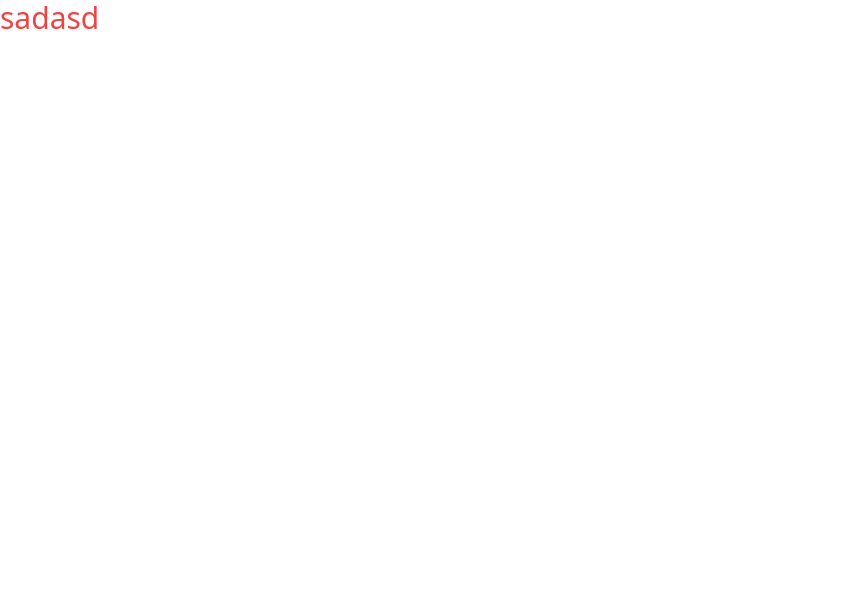
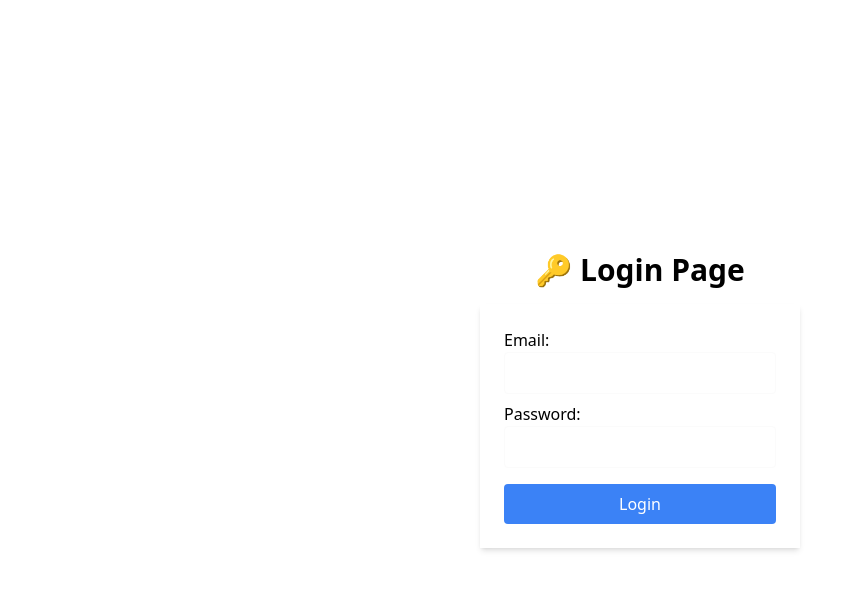
Before and after one commit to vudinhan2525/CinePhile, a React (Vite) app: page /login in a window 1280 px wide. Shown: the top 590 px of the page, without its empty margins (0-860 px from the left). Built offline with nearby package versions, Linux system fonts and the light colour scheme.

Commit message:
init code base

```diff
--- a/package.json
+++ b/package.json
@@ -10,9 +10,12 @@
     "preview": "vite preview"
   },
   "dependencies": {
+    "path": "^0.12.7",
     "react": "^19.0.0",
     "react-dom": "^19.0.0",
-    "tailwindcss-animate": "^1.0.7"
+    "react-router-dom": "^7.2.0",
+    "tailwindcss-animate": "^1.0.7",
+    "url": "^0.11.4"
   },
   "devDependencies": {
     "@eslint/js": "^9.19.0",
--- /dev/null
+++ b/src/App.tsx
@@ -0,0 +1,7 @@
+import AppRoutes from "@routes/appRoutes";
+
+function App() {
+  return <AppRoutes />;
+}
+
+export default App;
--- /dev/null
+++ b/src/components/Loading/LoadingOverlay.tsx
@@ -0,0 +1,17 @@
+import React from "react";
+
+interface LoadingOverlayProps {
+  isLoading: boolean;
+}
+
+const LoadingOverlay: React.FC<LoadingOverlayProps> = ({ isLoading }) => {
+  if (!isLoading) return null;
+
+  return (
+    <div className="fixed inset-0 z-[9999] flex items-center justify-center bg-black/30">
+      <div className="w-16 h-16 border-4 border-t-blue-500 border-r-blue-500 border-b-gray-200 border-l-gray-200 rounded-full animate-spin"></div>
+    </div>
+  );
+};
+
+export default LoadingOverlay;
--- /dev/null
+++ b/src/components/Loading/index.ts
@@ -0,0 +1 @@
+export { default } from "./LoadingOverlay";
--- /dev/null
+++ b/src/layouts/MainLayout.tsx
@@ -0,0 +1,16 @@
+
+import { Outlet } from "react-router-dom";
+
+const MainLayout = () => {
+  return (
+    <>
+      {/* <Navbar /> */}
+      <main>
+        <Outlet />
+      </main>
+      {/* <Footer /> */}
+    </>
+  );
+};
+
+export default MainLayout;
--- a/src/main.tsx
+++ b/src/main.tsx
@@ -1,9 +1,10 @@
 import { StrictMode } from "react";
 import { createRoot } from "react-dom/client";
+import App from "./App";
 import "./index.css";
 
 createRoot(document.getElementById("root")!).render(
   <StrictMode>
-    <div className="text-3xl text-red-500">sadasd</div>
+    <App />
   </StrictMode>
 );
--- /dev/null
+++ b/src/pages/HomePage.tsx
@@ -0,0 +1,10 @@
+const HomePage = () => {
+  return (
+    <div className="flex flex-col items-center justify-center h-screen">
+      <h1 className="text-3xl font-bold">🏡 Home Page</h1>
+      <p className="text-lg text-gray-600">Welcome to the homepage!</p>
+    </div>
+  );
+};
+
+export default HomePage;
--- /dev/null
+++ b/src/pages/LoginPage.tsx
@@ -0,0 +1,45 @@
+import { useState } from "react";
+
+const LoginPage = () => {
+  const [email, setEmail] = useState("");
+  const [password, setPassword] = useState("");
+
+  const handleLogin = (e: React.FormEvent) => {
+    e.preventDefault();
+    console.log("Logging in with:", { email, password });
+  };
+
+  return (
+    <div className="flex flex-col items-center justify-center h-screen">
+      <h1 className="text-3xl font-bold mb-4">🔑 Login Page</h1>
+      <form onSubmit={handleLogin} className="bg-white p-6 rounded-lg shadow-md w-80">
+        <label className="block mb-2">
+          Email:
+          <input
+            type="email"
+            className="w-full p-2 border rounded"
+            value={email}
+            onChange={(e) => setEmail(e.target.value)}
+          />
+        </label>
+        <label className="block mb-4">
+          Password:
+          <input
+            type="password"
+            className="w-full p-2 border rounded"
+            value={password}
+            onChange={(e) => setPassword(e.target.value)}
+          />
+        </label>
+        <button
+          type="submit"
+          className="w-full bg-blue-500 text-white p-2 rounded hover:bg-blue-600"
+        >
+          Login
+        </button>
+      </form>
+    </div>
+  );
+};
+
+export default LoginPage;
--- /dev/null
+++ b/src/routes/appRoutes.tsx
@@ -0,0 +1,32 @@
+import LoadingOverlay from "@components/Loading"; // Import loading component bạn đã tạo
+import { Suspense } from "react";
+import { BrowserRouter, Route, Routes } from "react-router-dom";
+import publicRoutes from "./publicRoutes";
+
+const AppRoutes = () => {
+  return (
+    <BrowserRouter>
+      <Suspense fallback={<LoadingOverlay isLoading={true} />}>
+        <Routes>
+          {publicRoutes.map((route, i) => (
+            <Route
+              key={i}
+              path={route.path}
+              element={route.element}
+              children={route.children && route.children.map((childRoute, j) => (
+                <Route
+                  key={`${i}-${j}`}
+                  path={childRoute.path}
+                  index={childRoute.index}
+                  element={childRoute.element}
+                />
+              ))}
+            />
+          ))}
+        </Routes>
+      </Suspense>
+    </BrowserRouter>
+  );
+};
+
+export default AppRoutes;
--- /dev/null
+++ b/src/routes/publicRoutes.tsx
@@ -0,0 +1,19 @@
+import MainLayout from "@layouts/MainLayout";
+import { lazy } from "react";
+import { RouteObject } from "react-router-dom";
+
+const HomePage = lazy(() => import("@pages/HomePage"));
+const LoginPage = lazy(() => import("@pages/LoginPage"));
+
+const publicRoutes: RouteObject[] = [
+  {
+    path: "/",
+    element: <MainLayout />,
+    children: [
+      { index: true, element: <HomePage /> },
+      { path: "login", element: <LoginPage /> },
+    ],
+  },
+];
+
+export default publicRoutes;
--- a/vite.config.ts
+++ b/vite.config.ts
@@ -1,7 +1,26 @@
-import { defineConfig } from "vite";
 import react from "@vitejs/plugin-react";
 
-// https://vite.dev/config/
+import path from 'path';
+import { fileURLToPath } from 'url';
+import { defineConfig } from "vite";
+
+const __filename = fileURLToPath(import.meta.url);
+const __dirname = path.dirname(__filename);
+
 export default defineConfig({
   plugins: [react()],
+  resolve: {
+    alias: {
+      "@": path.resolve(__dirname, "src"),
+      "@assets": path.resolve(__dirname, "src/assets"),
+      "@components": path.resolve(__dirname, "src/components"),
+      "@pages": path.resolve(__dirname, "src/pages"),
+      "@utils": path.resolve(__dirname, "src/utils"),
+      "@hooks": path.resolve(__dirname, "src/hooks"),
+      "@services": path.resolve(__dirname, "src/services"),
+      "@styles": path.resolve(__dirname, "src/styles"),
+      "@routes": path.resolve(__dirname, "src/routes"),
+      "@layouts": path.resolve(__dirname, "src/layouts")
+    }
+  }
 });
```
Also changed, not shown: tsconfig.app.json (+16 -1 lines), 2 other files (tests, documents, lock files or other folders).
